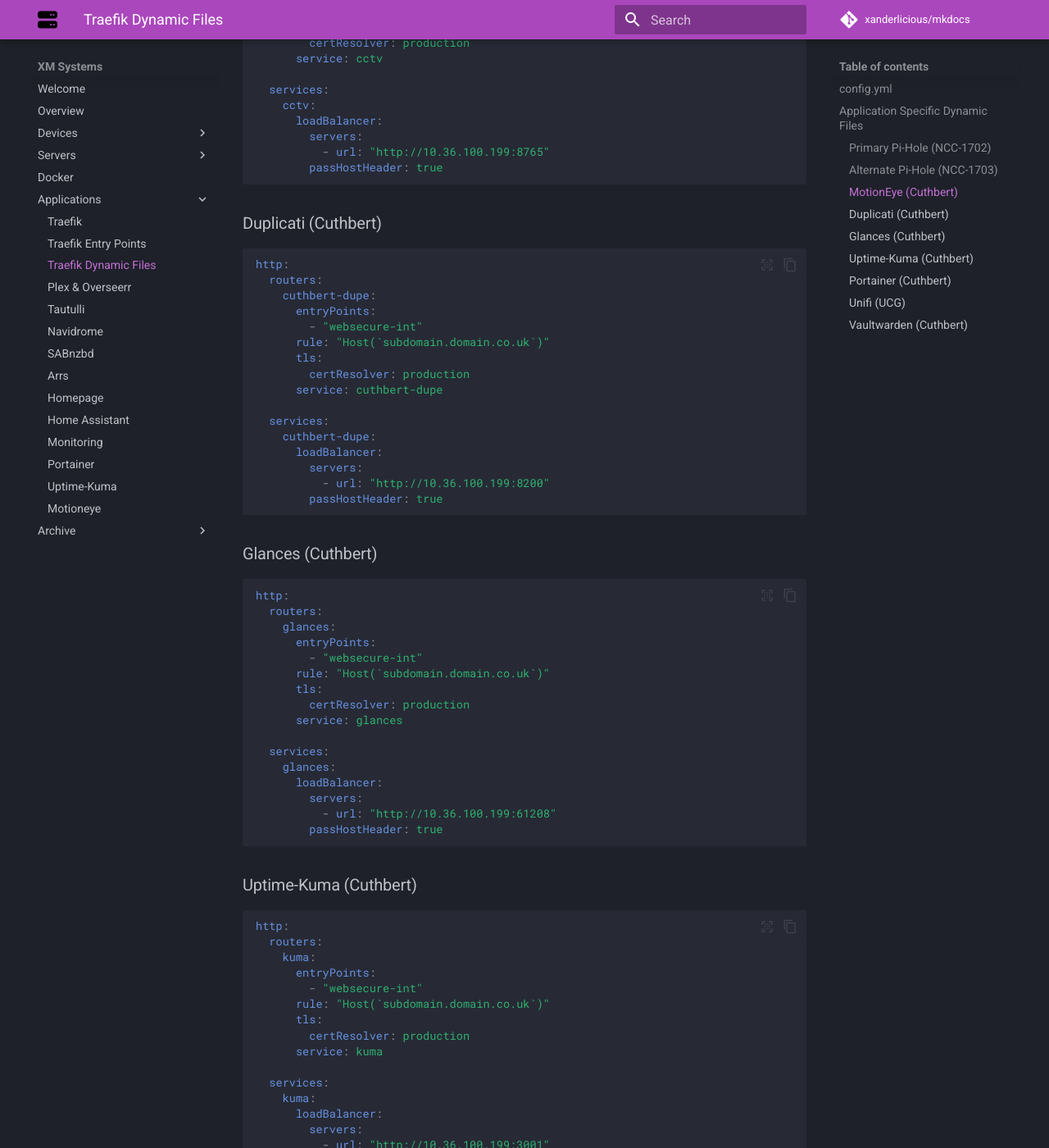
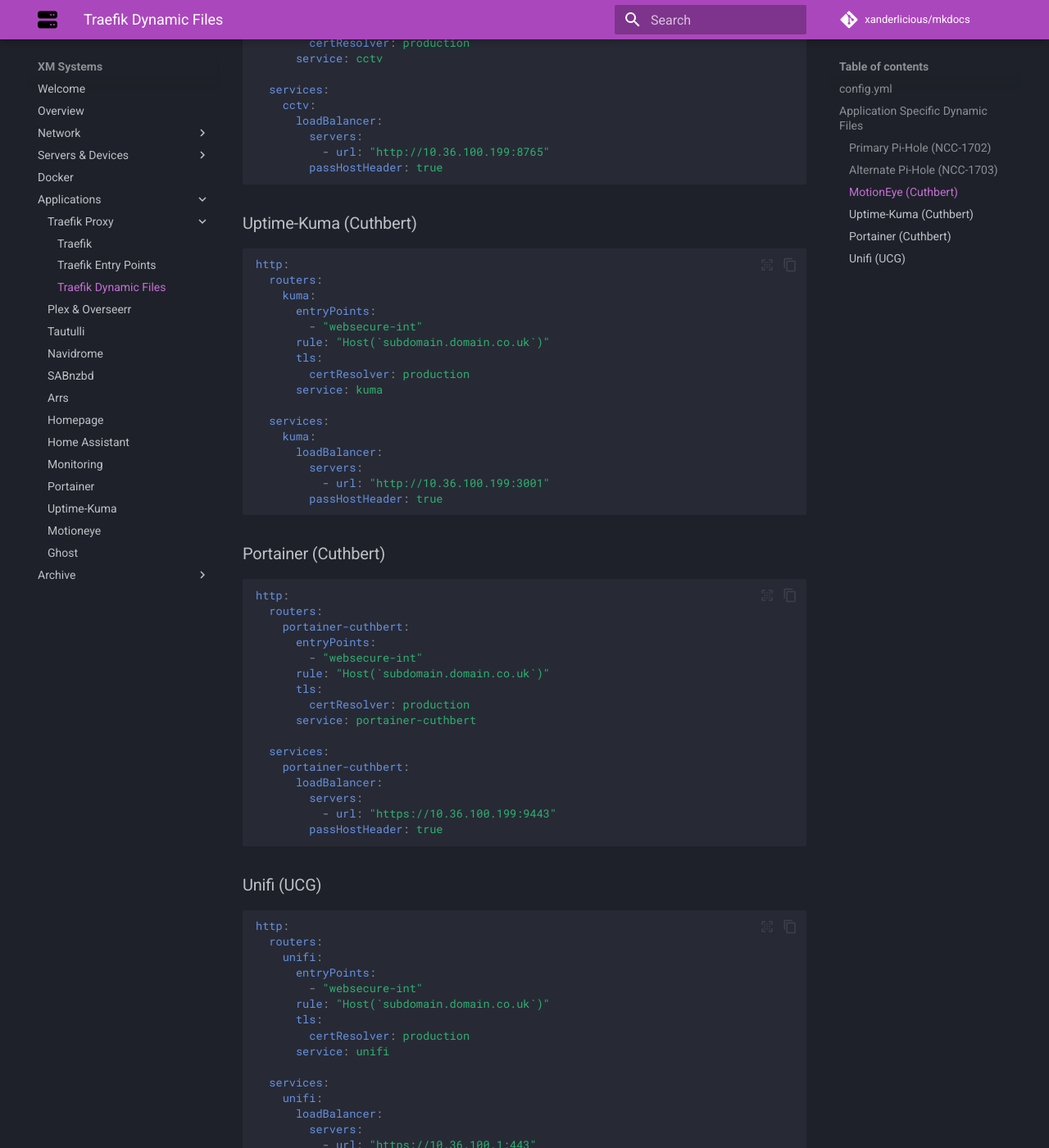
Before and after one commit to Xanderlicious/mkdocs, an MkDocs documentation site: the page built from docs/dynamic.md, in a window 1280 px wide and 1400 px high, scrolled down 2857 px. Shown: the whole window at 82% size. Built offline with MkDocs 1.6.1 and Material for MkDocs 9.7.7, drawn with Linux system fonts in a browser that asks for light colours; comment, search, counter and statistics services are not loaded; some of the changed text lies outside the part shown.

Commit message:
many changes to docs - moved dynamic files entries for duplicati and glances and vaultwarden to their md files in archive - also created a new entry for ghost

````diff
--- a/docs/dynamic.md
+++ b/docs/dynamic.md
@@ -121,48 +121,6 @@
         passHostHeader: true
 ```
 
-### Duplicati (Cuthbert)
-
-``` yaml
-http:
-  routers:
-    cuthbert-dupe:
-      entryPoints:
-        - "websecure-int"
-      rule: "Host(`subdomain.domain.co.uk`)"
-      tls:
-        certResolver: production
-      service: cuthbert-dupe
-
-  services:
-    cuthbert-dupe:
-      loadBalancer:
-        servers:
-          - url: "http://10.36.100.199:8200"
-        passHostHeader: true
-```
-
-### Glances (Cuthbert)
-
-``` yaml
-http:
-  routers:
-    glances:
-      entryPoints:
-        - "websecure-int"
-      rule: "Host(`subdomain.domain.co.uk`)"
-      tls:
-        certResolver: production
-      service: glances
-
-  services:
-    glances:
-      loadBalancer:
-        servers:
-          - url: "http://10.36.100.199:61208"
-        passHostHeader: true
-```
-
 ### Uptime-Kuma (Cuthbert)
 
 ``` yaml
@@ -227,24 +185,3 @@
 ```
 !!!note
     Unifi's Web UI listens on 443 so the URL needs to be HTTPS
-
-### Vaultwarden (Cuthbert)
-
-``` yaml
-http:
-  routers:
-    vaultwarden:
-      entryPoints:
-        - "websecure-int"
-      rule: "Host(`subdomain.domain.co.uk`)"
-      tls:
-        certResolver: production
-      service: vaultwarden
-
-  services:
-    vaultwarden:
-      loadBalancer:
-        servers:
-          - url: "http://10.36.100.199:83"
-        passHostHeader: true
-```
--- a/mkdocs.yml
+++ b/mkdocs.yml
@@ -4,11 +4,11 @@
 nav:
   - Welcome: index.md
   - Overview: overview.md
-  - Devices:
+  - Network:
     - Unifi Cloud Gateway Ultra: Unifi Cloud Gateway Ultra.md
     - Unifi USW-Lite-16-PoE: Unifi USW-Lite-16-PoE.md
     - Unifi Access Points: Unifi Access Points.md
-  - Servers:
+  - Servers & Devices:
     - TiTAN: titan.md
     - Cuthbert: cuthbert.md
     - Gurdy: gurdy.md
@@ -16,9 +16,10 @@
     - NCC-1703: NCC-1703.md
   - Docker: docker.md
   - Applications:
-    - Traefik : traefik.md
-    - Traefik Entry Points: entrypoints.md
-    - Traefik Dynamic Files: dynamic.md
+    - Traefik Proxy:
+      - Traefik : traefik.md
+      - Traefik Entry Points: entrypoints.md
+      - Traefik Dynamic Files: dynamic.md
     - Plex & Overseerr: plex.md
     - Tautulli: tautulli.md
     - Navidrome: navidrome.md
@@ -30,6 +31,7 @@
     - Portainer: portainer.md
     - Uptime-Kuma: kuma.md
     - Motioneye: motioneye.md
+    - Ghost: ghost.md
   - Archive:
     - USG: USG.md
     - Duplicati: duplicati.md
````
Also changed, not shown: docs/duplicati.md (+20 -1 lines), docs/ghost.md (added, +97 -0 lines), docs/glances.md (+22 -1 lines), docs/vaultwarden.md (+20 -1 lines), docs/images/ghost.png (added).
